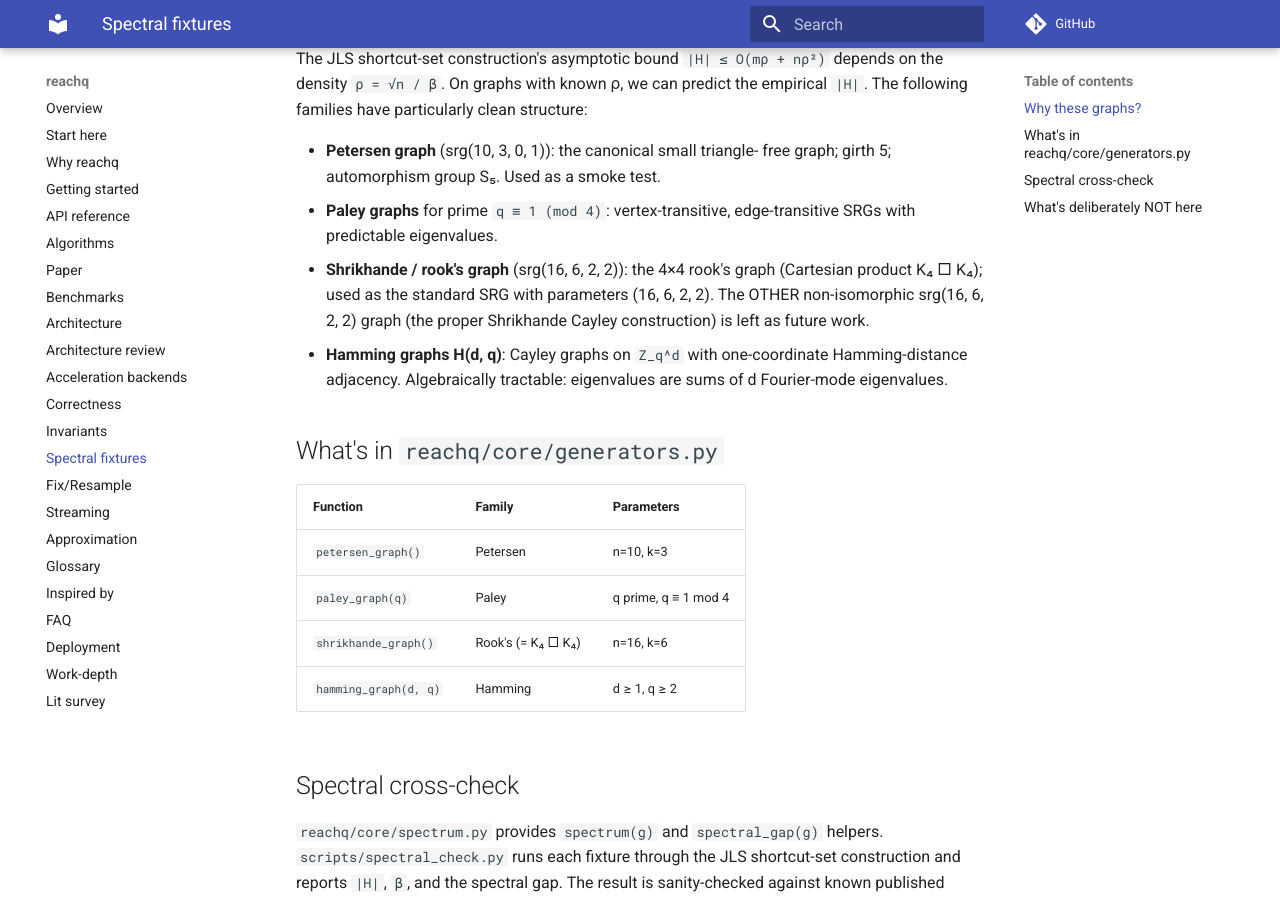
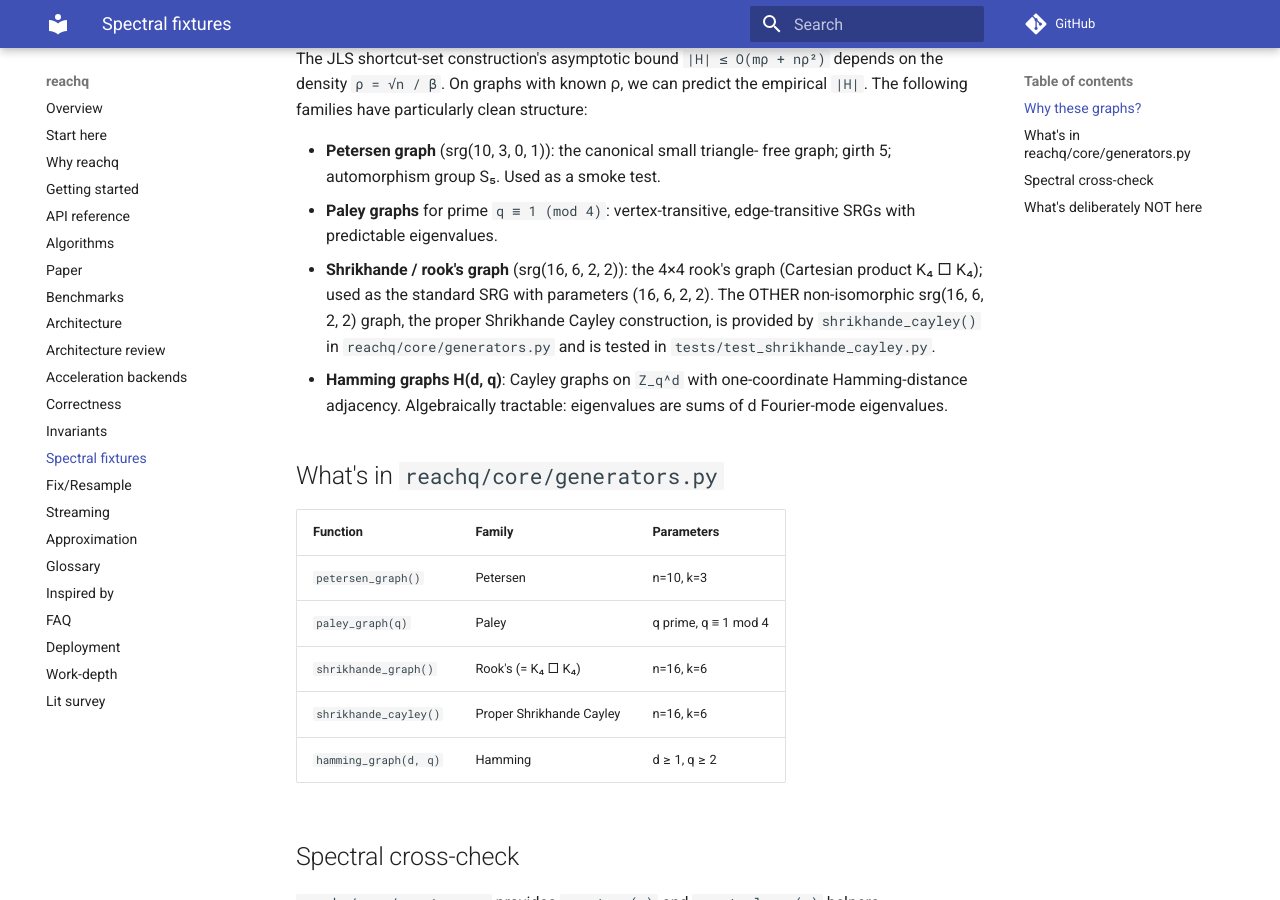
Before and after one commit to sachn-cs/parallel-reachability-and-shortest-paths, an MkDocs documentation site: the page built from docs/spectral_fixtures.md, in a window 1280 px wide and 900 px high, scrolled down 369 px. Built offline with MkDocs 1.6.1 and Material for MkDocs 9.7.7, drawn with Linux system fonts in a browser that asks for light colours; comment, search, counter and statistics services are not loaded.

Commit message:
docs: spectral_fixtures.md documents shrikhande_cayley()
The 'proper Shrikhande Cayley construction' was listed as 'future
work' but shrikhande_cayley() has been added to
reachq/core/generators.py:369 and is tested in
tests/test_shrikhande_cayley.py. Document both generators in the
Fixtures table.

```diff
--- a/docs/spectral_fixtures.md
+++ b/docs/spectral_fixtures.md
@@ -21,8 +21,9 @@ particularly clean structure:
 - **Shrikhande / rook's graph** (srg(16, 6, 2, 2)): the 4×4 rook's
   graph (Cartesian product K₄ □ K₄); used as the standard SRG with
   parameters (16, 6, 2, 2). The OTHER non-isomorphic srg(16, 6, 2, 2)
-  graph (the proper Shrikhande Cayley construction) is left as future
-  work.
+  graph, the proper Shrikhande Cayley construction, is provided by
+  `shrikhande_cayley()` in `reachq/core/generators.py` and is
+  tested in `tests/test_shrikhande_cayley.py`.
 - **Hamming graphs H(d, q)**: Cayley graphs on `Z_q^d` with
   one-coordinate Hamming-distance adjacency. Algebraically tractable:
   eigenvalues are sums of d Fourier-mode eigenvalues.
@@ -34,6 +35,7 @@ particularly clean structure:
 | `petersen_graph()` | Petersen | n=10, k=3 |
 | `paley_graph(q)` | Paley | q prime, q ≡ 1 mod 4 |
 | `shrikhande_graph()` | Rook's (= K₄ □ K₄) | n=16, k=6 |
+| `shrikhande_cayley()` | Proper Shrikhande Cayley | n=16, k=6 |
 | `hamming_graph(d, q)` | Hamming | d ≥ 1, q ≥ 2 |
 
 ## Spectral cross-check
```
